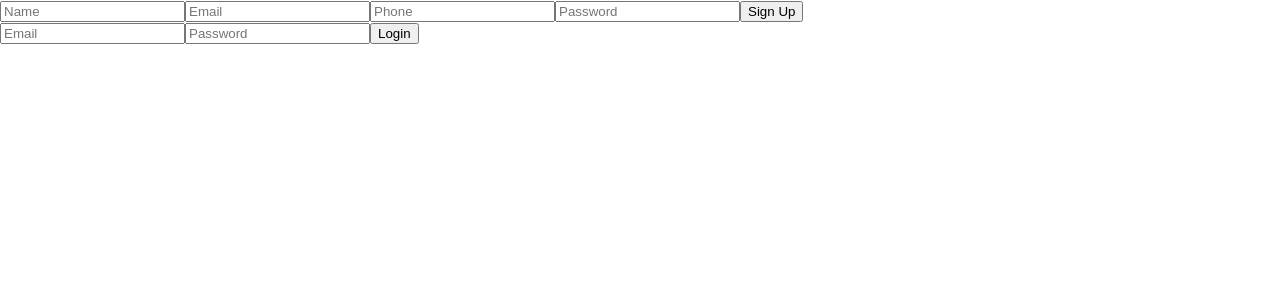
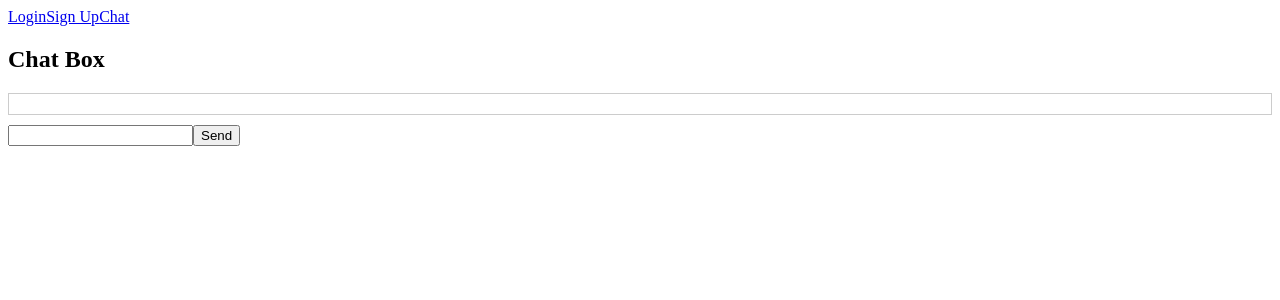
Before and after one commit to AmanRajVerma10/groupchat, a React (Create React App) app: page /chat in a window 1280 px wide. Shown: the top 300 px of the page. Built offline with nearby package versions, Linux system fonts and the light colour scheme.

Commit message:
basic chatbox integrated

```diff
--- a/package.json
+++ b/package.json
@@ -14,6 +14,7 @@
     "mysql2": "^3.9.2",
     "react": "^18.2.0",
     "react-dom": "^18.2.0",
+    "react-router-dom": "^5.3.4",
     "react-scripts": "5.0.1",
     "sequelize": "^6.37.1",
     "web-vitals": "^2.1.4"
--- a/src/App.js
+++ b/src/App.js
@@ -1,12 +1,18 @@
+import ChatBox from './components/ChatBox';
+import Layout from './components/Layout';
 import SignIn from './components/SignIn';
 import SignUp from './components/SignUp';
+import { Switch, Route } from 'react-router-dom';
 
 function App() {
   return (
-    <div>
-      <SignUp></SignUp>
-      <SignIn />
-    </div>
+    <Layout>
+      <Switch>
+        <Route path="/login" exact><SignIn></SignIn></Route>
+        <Route path="/sign-up" exact><SignUp></SignUp></Route>
+        <Route path="/chat" exact><ChatBox></ChatBox></Route>
+      </Switch>
+    </Layout>
   );
 }
 
--- /dev/null
+++ b/src/components/ChatBox.js
@@ -0,0 +1,35 @@
+import React, { useState } from 'react';
+
+function ChatBox() {
+  const [messages, setMessages] = useState([]);
+  const [inputText, setInputText] = useState('');
+
+  const handleInputChange = (event) => {
+    setInputText(event.target.value);
+  };
+
+  const handleSubmit = (event) => {
+    event.preventDefault();
+    if (inputText.trim() !== '') {
+      setMessages([...messages, inputText]);
+      setInputText('');
+    }
+  };
+
+  return (
+    <div>
+      <h2>Chat Box</h2>
+      <div style={{ maxHeight: '300px', overflowY: 'scroll', border: '1px solid #ccc', padding: '10px' }}>
+        {messages.map((message, index) => (
+          <div key={index}>{message}</div>
+        ))}
+      </div>
+      <form onSubmit={handleSubmit} style={{ marginTop: '10px' }}>
+        <input type="text" value={inputText} onChange={handleInputChange} />
+        <button type="submit">Send</button>
+      </form>
+    </div>
+  );
+}
+
+export default ChatBox;
--- /dev/null
+++ b/src/components/Layout.js
@@ -0,0 +1,12 @@
+import { Fragment } from "react";
+import MainNavigation from "./MainNavigation";
+
+const Layout=(props)=>{
+    return( <Fragment>
+        <MainNavigation />
+        <main>{props.children}</main>
+      </Fragment>
+  )
+}
+
+export default Layout;
--- /dev/null
+++ b/src/components/MainNavigation.js
@@ -0,0 +1,11 @@
+import { Link } from "react-router-dom/cjs/react-router-dom.min";
+
+const MainNavigation=(props)=>{
+    return(<>
+    <Link to="/login">Login</Link>
+    <Link to="/sign-up">Sign Up</Link>
+    <Link to='/chat'>Chat</Link>
+    </>)
+}
+
+export default MainNavigation;
--- a/src/components/SignIn.js
+++ b/src/components/SignIn.js
@@ -1,7 +1,9 @@
 import { useRef } from "react";
 import axios from "axios";
+import { useHistory } from "react-router-dom/cjs/react-router-dom";
 
 const SignIn = () => {
+  const history= useHistory();
   const emailRef = useRef("");
   const passwordRef = useRef("");
   const loginHandler = () => {
@@ -12,9 +14,11 @@ const SignIn = () => {
       .then(response=>{
         console.log(response);
         alert("Logged In!");
+        history.replace('/chat');
       })
       .catch((e) => {
         console.log(e);
+        document.body.innerHTML += `<div style="color:red">${e.response.data.message}</div>`;
       });
   };
   return (
--- a/src/components/SignUp.js
+++ b/src/components/SignUp.js
@@ -1,7 +1,9 @@
 import React, { useEffect, useState } from "react";
 import axios from "axios";
+import { useHistory } from "react-router-dom/cjs/react-router-dom";
 
 const SignUp = () => {
+  const history=useHistory();
   const [userDetails, setUserDetails] = useState({});
   const [name, setName] = useState("");
   const [email, setEmail] = useState("");
@@ -27,6 +29,7 @@ const SignUp = () => {
           .then((response) => {
             console.log(response);
             alert(response.data.message);
+            history.replace('/login')
           })
           .catch((e) => {
             document.body.innerHTML += `<div style="color:red">${e.response.data.error}</div>`;
--- a/src/index.css
+++ /dev/null
@@ -1,13 +0,0 @@
-body {
-  margin: 0;
-  font-family: -apple-system, BlinkMacSystemFont, 'Segoe UI', 'Roboto', 'Oxygen',
-    'Ubuntu', 'Cantarell', 'Fira Sans', 'Droid Sans', 'Helvetica Neue',
-    sans-serif;
-  -webkit-font-smoothing: antialiased;
-  -moz-osx-font-smoothing: grayscale;
-}
-
-code {
-  font-family: source-code-pro, Menlo, Monaco, Consolas, 'Courier New',
-    monospace;
-}
--- a/src/index.js
+++ b/src/index.js
@@ -1,14 +1,14 @@
 import React from 'react';
 import ReactDOM from 'react-dom/client';
-import './index.css';
 import App from './App';
 import reportWebVitals from './reportWebVitals';
+import { BrowserRouter } from 'react-router-dom/cjs/react-router-dom';
 
 const root = ReactDOM.createRoot(document.getElementById('root'));
 root.render(
-  <React.StrictMode>
+    <BrowserRouter>
     <App />
-  </React.StrictMode>
+    </BrowserRouter>
 );
 
 // If you want to start measuring performance in your app, pass a function
```
Also changed, not shown: src/App.css (deleted, +0 -38 lines).
